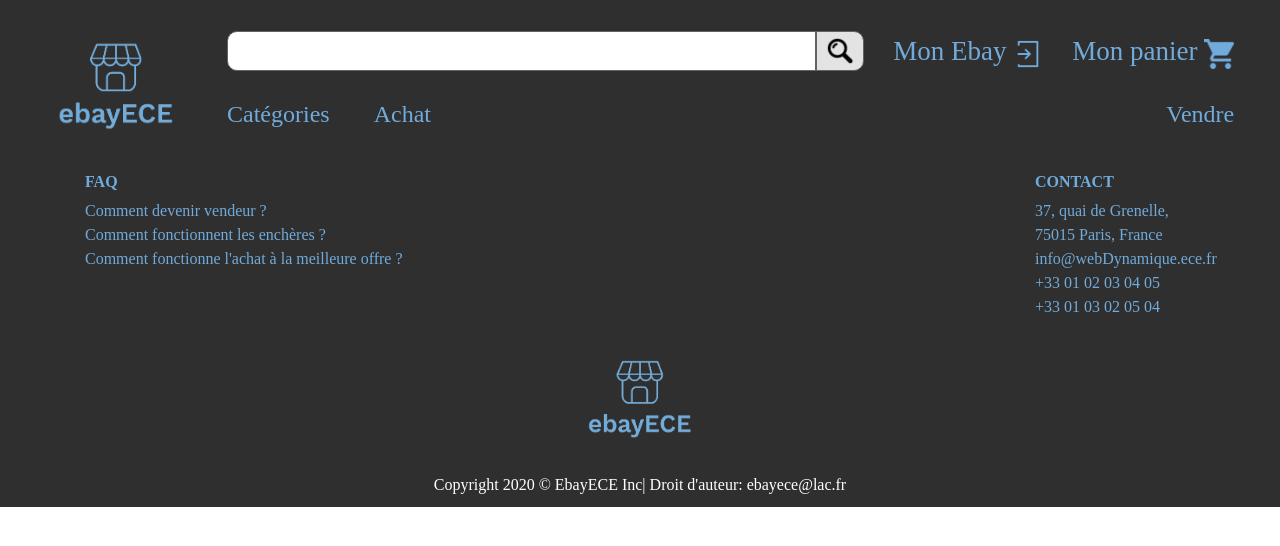
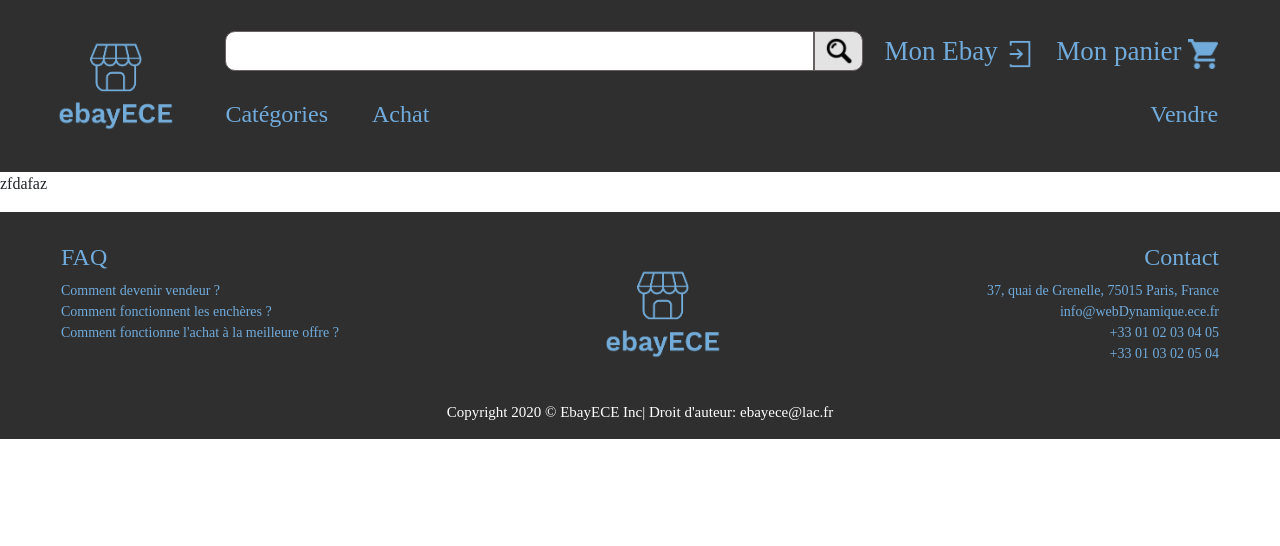
Before and after one commit to arlaty/ProjetPiscine, a PHP site: page / in a window 1280 px wide. Shown: the top 546 px of the page. Run offline with PHP 8.4, Linux system fonts and the light colour scheme.

Commit message:
Finalisation de la barre de nav et footer

```diff
--- a/index.php
+++ b/index.php
@@ -12,7 +12,9 @@
 <body>
     <?php include("./modules/header.php"); ?>
     <div>
-
+        <p>
+            zfdafaz
+        </p>
     </div>
     <?php include("./modules/footer.php"); ?>
 </body>
--- a/modules/footer.php
+++ b/modules/footer.php
@@ -1,23 +1,27 @@
 <footer>
-    <div class="container">
-        <div class="row">
-            <div class="col-lg-10 col-md-10 col-sm-12">
-                <h6 class="text-uppercase font-weight-bold">FAQ</h6>
-                <p> Comment devenir vendeur ?<br>
+    <div class="ligne1">
+        <ul>
+            <li class="FAQ">
+                <h6>FAQ</h6>
+                <p>
+                    Comment devenir vendeur ?<br>
                     Comment fonctionnent les enchères ?<br>
                     Comment fonctionne l'achat à la meilleure offre ?<br>
                 </p>
-            </div>
-            <div class="col-lg-2 col-md-2 col-sm-12">
-                <h6 class="text-uppercase font-weight-bold">Contact</h6>
-                <p> 37, quai de Grenelle, 75015 Paris, France <br>
+            </li>
+            <li class="divlogo">
+                <img src="./icon/logo.png" alt="logo" class="logo">
+            </li>
+            <li class="Contact">
+                <h6>Contact</h6>
+                <p>
+                    37, quai de Grenelle, 75015 Paris, France <br>
                     info@webDynamique.ece.fr <br>
                     +33 01 02 03 04 05 <br>
                     +33 01 03 02 05 04
                 </p>
-            </div>
-        </div>
-        <img src="./icon/logo.png" alt="logo" class="logo">
-        <div class="footer-copyright text-center"></a>Copyright 2020 &copy; EbayECE Inc| Droit d'auteur: ebayece@lac.fr</div>
+            </li>
+        </ul>
     </div>
+    <div class="footer-copyright text-center"></a>Copyright 2020 &copy; EbayECE Inc| Droit d'auteur: ebayece@lac.fr</div>
 </footer>
--- a/style.css
+++ b/style.css
@@ -1,5 +1,8 @@
 body{
     font-family: Work Sans;
+    min-width: 800px;
+    width: auto !important;
+    width:800px;
 }
 
 ul {
@@ -15,11 +18,12 @@ header{
 }
 
 nav{
-    padding-left: 2.5em;
+    padding-left: 3vw;
+    padding-right: 1em;
     width: 88%;
 }
 
-header .logo{
+.logo{
     height: 142px;
 }
 
@@ -43,10 +47,6 @@ nav button{
     border: 1px solid #676161;
     box-sizing: border-box;
     border-radius: 0px 10px 10px 0px;
-}
-
-nav form{
-    display: inline;
 }
 
 nav li{
@@ -83,6 +83,11 @@ nav ul li a:hover{
     float: right;
 }
 
+.ligne1 li:nth-child(2){
+    margin-right: auto;
+    margin-left: auto;
+}
+
 .ligne2{
     padding-top: 0.5em;
     padding-bottom: 1em;
@@ -100,22 +105,65 @@ nav ul li a:hover{
     margin-left: 2.5em;
 }
 
+@media only screen and (max-width: 1200px){
+    nav button{
+        width: 2.5em;
+    }
+
+    nav input{
+        width: 36vw;
+    }
+}
+
+@media only screen and (max-width: 1000px){
+    nav input{
+        width: 20vw;
+    }
+}
+
+@media only screen and (max-width: 800px){
+    nav input{
+        width: 9.875em;
+    }
+    nav {
+        padding-left: 1.5em;
+    }
+}
+
 footer {
     background-color: #2F2F2F;
     color: #71ABDB;
+    padding: 0.9375em 3.8125em;
 }
 
-footer img {
-    display: block;
+footer .ligne1 li{
+    display: inline;
+}
+
+footer .divlogo {
     margin-right: auto;
     margin-left: auto;
 }
 
 .footer-copyright {
     color: #fff;
-    padding: 10px 0;
+    font-size: 15px;
 }
 
-footer .logo{
-    width: 10vw;
+.FAQ{
+    float: left;
+    text-align: left;
 }
+
+.Contact{
+    float: right;
+    text-align: right;
+}
+
+footer h6{
+    font-size: 24px;
+}
+
+footer p{
+    font-size: 14px;
+}
```
